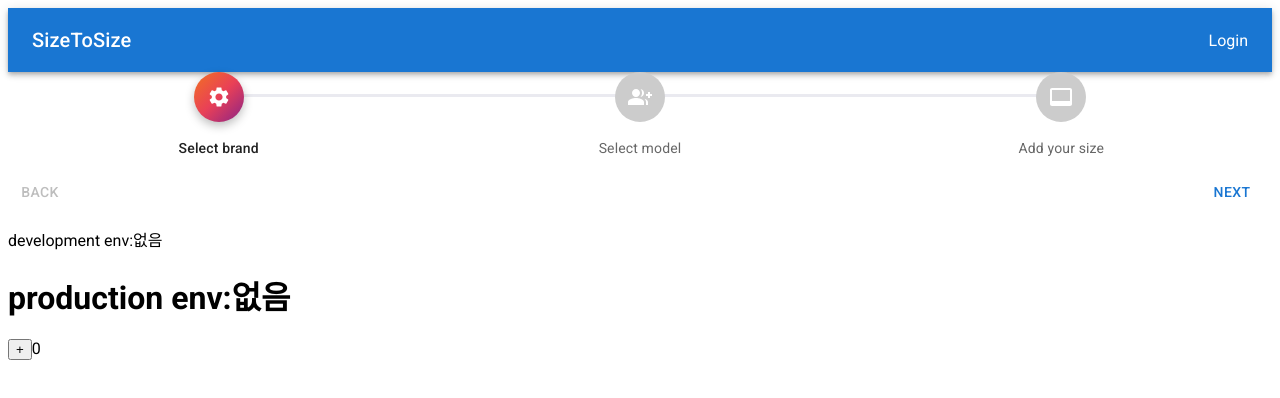
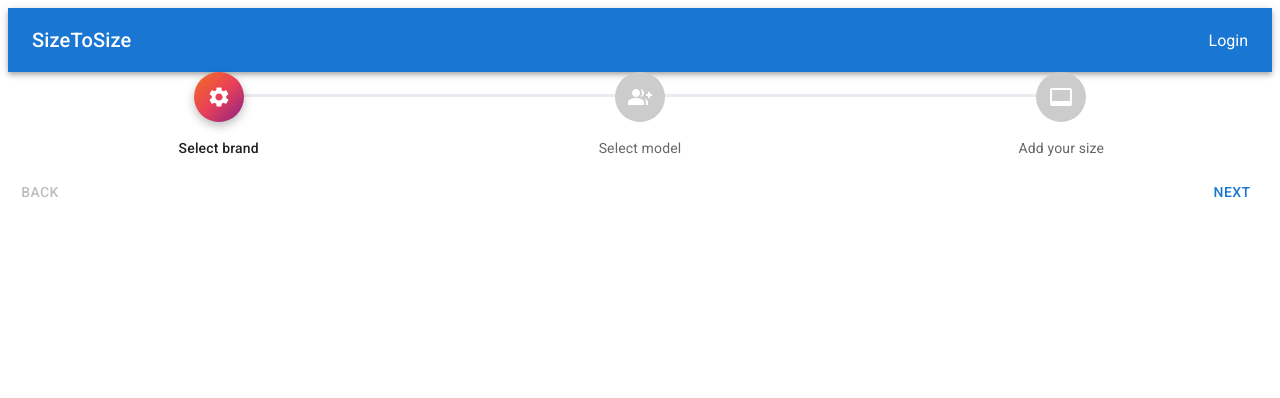
Before and after one commit to 2taesung/SizeToSize, a Next.js app: page / in a window 1280 px wide. Shown: the top 398 px of the page. Built offline with nearby package versions, Linux system fonts and the light colour scheme.

Commit message:
remove: test codes

```diff
--- a/src/app/page.tsx
+++ b/src/app/page.tsx
@@ -1,34 +1,20 @@
 'use client';
 import Nav from '@src/components/Nav';
 import Steppers from '@src/components/Steppers';
-import { countAtom } from '@src/lib/atoms';
 
-import { useAtom } from 'jotai';
 import { useEffect } from 'react';
 
 export default function Page() {
-  const [count, setCount] = useAtom(countAtom);
-
   useEffect(() => {
     if ('serviceWorker' in navigator) {
       // navigator.serviceWorker.register('/service-worker.js');
     }
   }, []);
 
-  const handleCount = () => {
-    setCount(pre => pre + 1);
-  };
-
   return (
     <main>
       <Nav />
       <Steppers />
-      <p>development env:{process.env.NEXT_PUBLIC_TEST_DEV || '없음'}</p>
-      <h1>
-        production env:{process.env.NEXT_PUBLIC_TEST_PRODUCTION || '없음'}
-      </h1>
-      <button onClick={handleCount}>+</button>
-      {count}
     </main>
   );
 }
```
Also changed, not shown: src/components/ab.tsx (deleted, +0 -7 lines).
